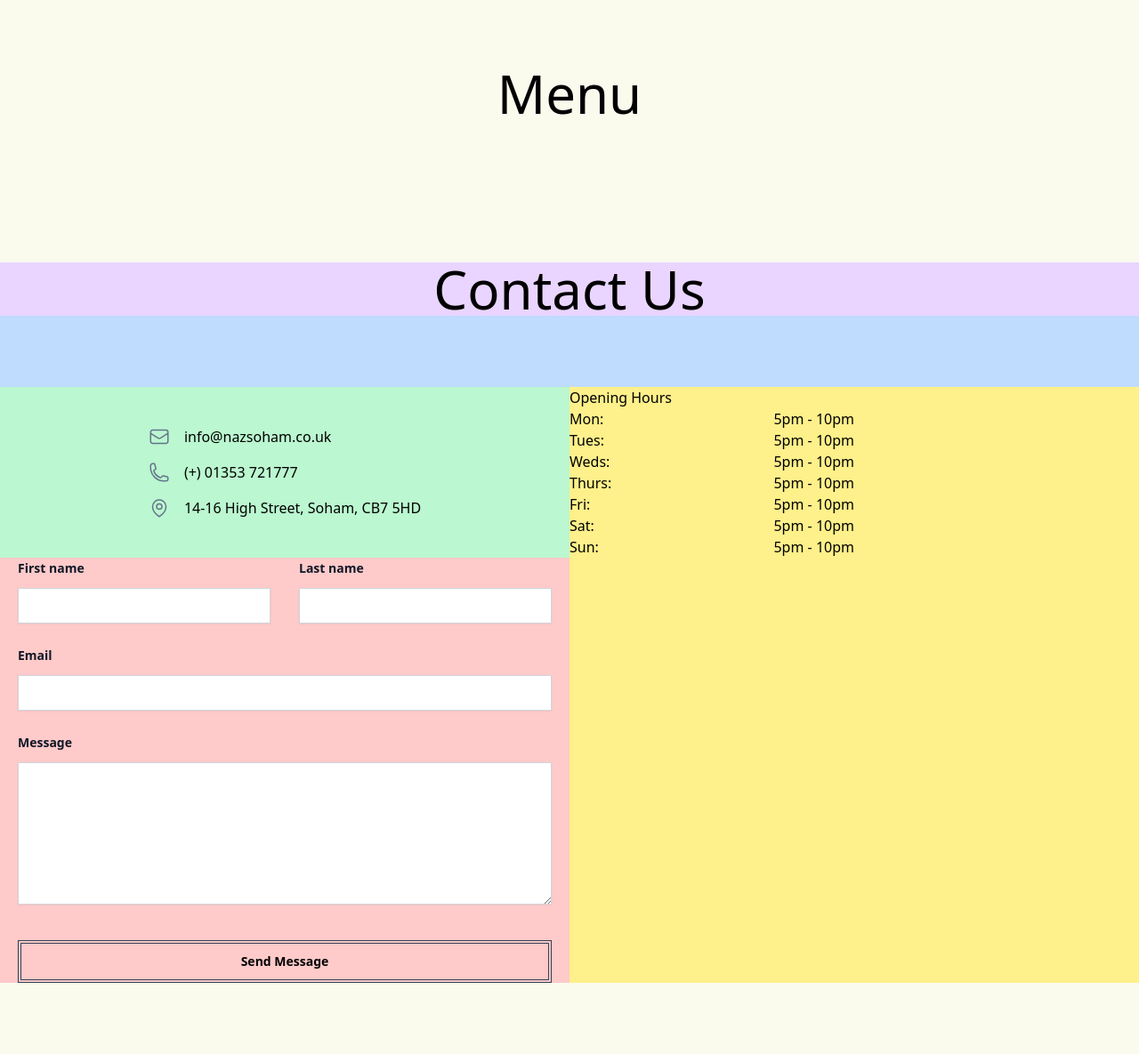
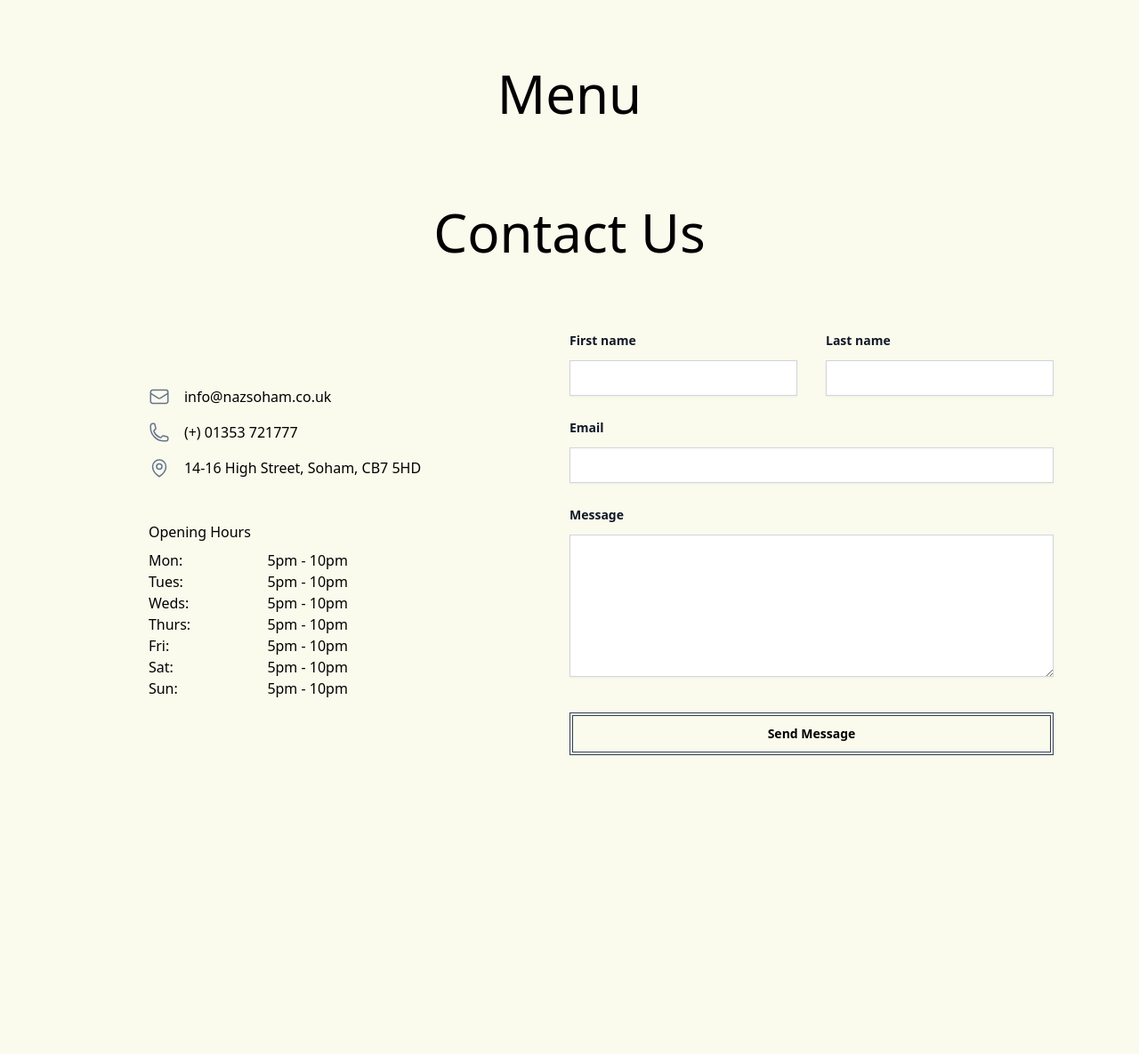
Before and after one commit to sharif2315/RestaurantApp, a Django app: page / in a window 1280 px wide. Shown: the part 2773-3958 px from the top of the page at 89% size. After the commit the page ends 3622 px from the top, so only its background shows below. Run offline with Django 5.2, Linux system fonts and the light colour scheme; data that the repository does not hold is empty; some libraries are stand-ins or nearby versions.

Commit message:
Opening hours wip

```diff
--- a/templates/components/contact.html
+++ b/templates/components/contact.html
@@ -14,15 +14,16 @@
 -->
 
 
-<div class="mt-40 mb-20 flex flex-col bg-blue-200">
+<div class="mt-20 mb-20 flex flex-col">
 
-  <div class="flex flex-col items-center mb-20 bg-purple-200">
+  <div class="flex flex-col items-center mb-20">
     <h1 class="text-6xl">Contact Us</h1>
   </div>
 
-  <div class="grid grid-cols-1 lg:grid-cols-2 bg-yellow-200">
-    <!-- Email, phone and location -->
-    <div class="flex justify-center items-center bg-green-200">
+  <div class="grid grid-cols-1 lg:grid-cols-2">
+
+    <!-- Contact Info - Email, phone and location -->
+    <div class="flex flex-col justify-center">
       <div class="mx-auto flex flex-col gap-4">
 
         <div class="flex gap-4 items-center justify-start">
@@ -61,53 +62,51 @@
           </a>
         </div>
 
-      </div>
-    </div>
 
         <!-- Opening Hours -->
+        <div class="w-56">
+          <h2 class="mt-8 mb-2">Opening Hours</h2>
+
           <div>
-      <h2>Opening Hours</h2>
-
-      <!-- container -->
-      <div>
-        <div class="max-w-[20rem]">
-          <p class="flex justify-between">
+            <p class="flex justify-between gap-3">
               <span>Mon:</span>
               <span>5pm - 10pm</span>
             </p>
-          <p class="flex justify-between">
+            <p class="flex justify-between gap-3">
               <span>Tues:</span>
               <span>5pm - 10pm</span>
             </p>
-          <p class="flex justify-between">
+            <p class="flex justify-between gap-3">
               <span>Weds:</span>
               <span>5pm - 10pm</span>
             </p>
-          <p class="flex justify-between">
+            <p class="flex justify-between gap-3">
               <span>Thurs:</span>
               <span>5pm - 10pm</span>
             </p>
-          <p class="flex justify-between">
+            <p class="flex justify-between gap-3">
               <span>Fri:</span>
               <span>5pm - 10pm</span>
             </p>
-          <p class="flex justify-between">
+            <p class="flex justify-between gap-3">
               <span>Sat:</span>
               <span>5pm - 10pm</span>
             </p>
-          <p class="flex justify-between">
+            <p class="flex justify-between gap-3">
               <span>Sun:</span>
               <span>5pm - 10pm</span>
             </p>
           </div>
+        </div>
 
       </div>
+
     </div>
 
 
     <!-- Contact Form -->
     <form action="#" method="POST"
-      class="mx-auto mt-16 xl:mt-0 max-w-2xl sm:mt-20 lg:mt-0 px-10 md:px-0 w-full lg:px-5 bg-red-200">
+      class="mx-auto mt-16 xl:mt-0 max-w-2xl sm:mt-20 lg:mt-0 px-10 md:px-0 w-full lg:pr-24">
       <div class="grid grid-cols-1 gap-x-8 gap-y-6 sm:grid-cols-2">
 
         <div>
```
Lines whose indentation alone changed are shown as unchanged.
